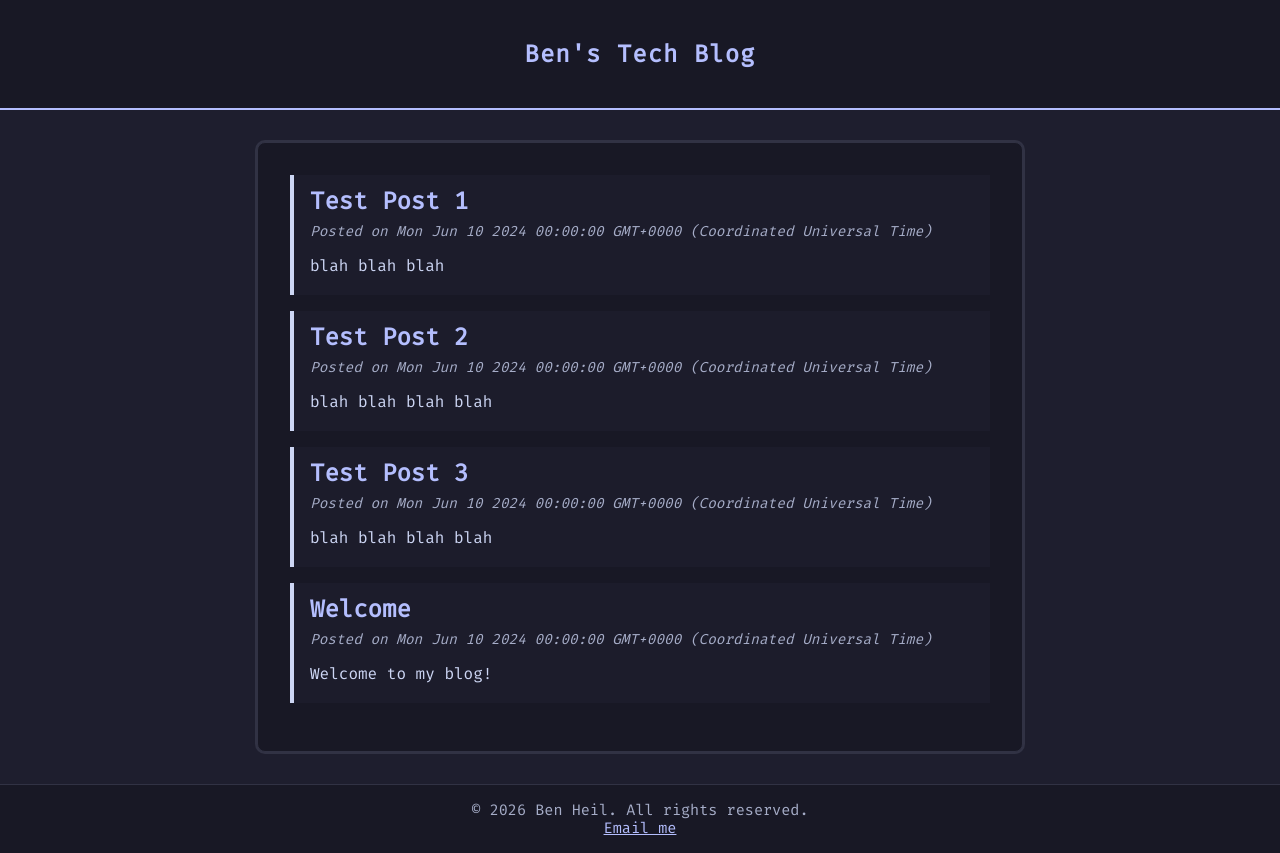
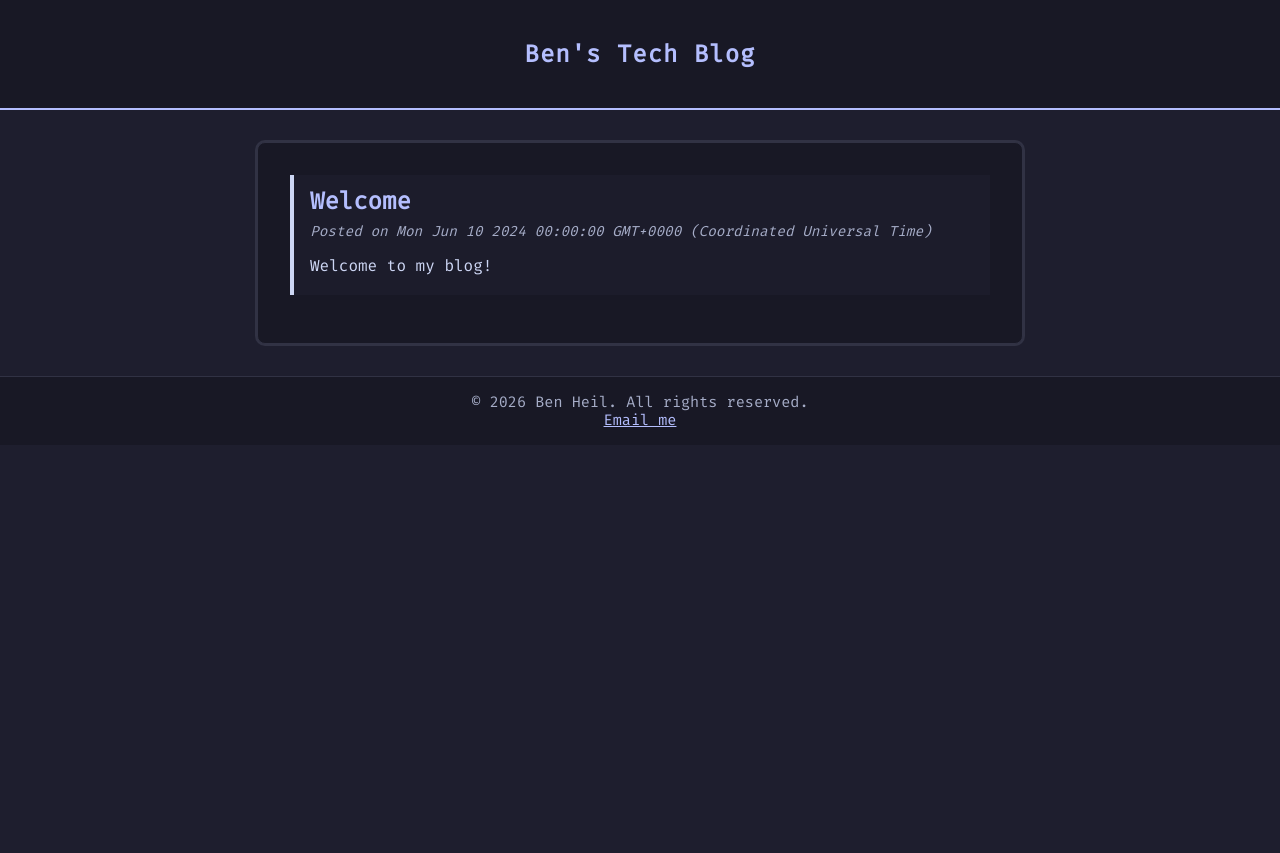
Before and after one commit to BenHeil26/website, a SvelteKit app: page / in a window 1280 px wide. After the commit the page ends 800 px from the top, so only its background shows below. Built offline with nearby package versions, Linux system fonts and the light colour scheme.

Commit message:
remove some test files

```diff
--- a/content/posts/test1.md
+++ /dev/null
@@ -1,16 +0,0 @@
----
-title: "Test Post 1"
-date: 2024-06-10
-desc: blah blah blah
----
-
-# Test Post 1
-
-This is a test markdown file.
-
-## Section
-
-- Item 1
-- Item 2
-
-**Enjoy testing!**
--- a/content/posts/test2.md
+++ /dev/null
@@ -1,16 +0,0 @@
----
-title: "Test Post 2"
-date: 2024-06-10
-desc: blah blah blah blah
----
-
-# Test Post 2
-
-This is another test markdown file.
-
-## Another Section
-
-- Example 1
-- Example 2
-
-**Markdown testing continues!**
--- a/content/posts/test3.md
+++ /dev/null
@@ -1,16 +0,0 @@
----
-title: "Test Post 3"
-date: 2024-06-10
-desc: blah blah blah blah
----
-
-# Test Post 2
-
-This is another test markdown file.
-
-## Another Section
-
-- Example 1
-- Example 2
-
-**Markdown testing continues!**
--- a/src/styles.css
+++ b/src/styles.css
@@ -139,7 +139,6 @@ footer {
   fill: var(--color-header-bg) !important;
   stroke: var(--color-header-border) !important;
   color: var(--color-fg) !important;
-  /* stroke-width: 2px !important; */
 }
 
 .mermaid .node text {
```
